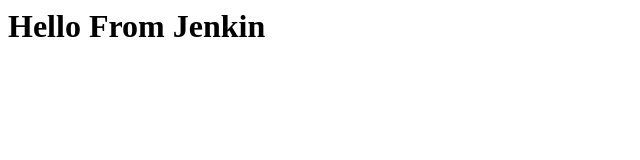
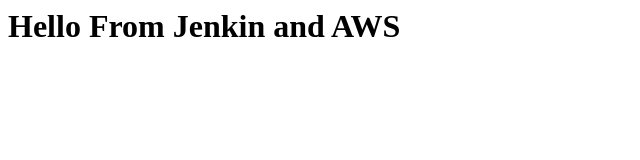
Before and after one commit to udaymahajan2018/Jenkinz, a plain HTML site: page index.html in a window 1280 px wide. Shown: the whole page, without its empty margins (0-640 px from the left). Drawn offline with Linux system fonts and the light colour scheme.

Commit message:
update index page to jenkin and aws

```diff
--- a/index.html
+++ b/index.html
@@ -3,6 +3,6 @@
     <title>Jenkins Git Demo</title>
   </head>
   <body>
-    <h1>Hello From Jenkin</h1>
+    <h1>Hello From Jenkin and AWS</h1>
   </body>
 </html>
```
